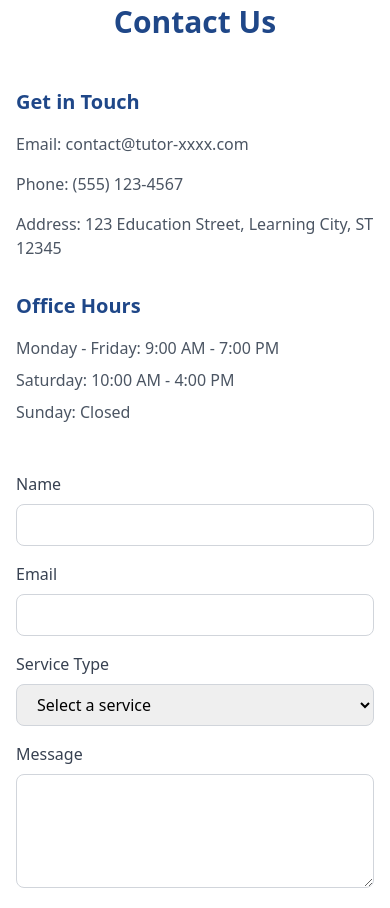
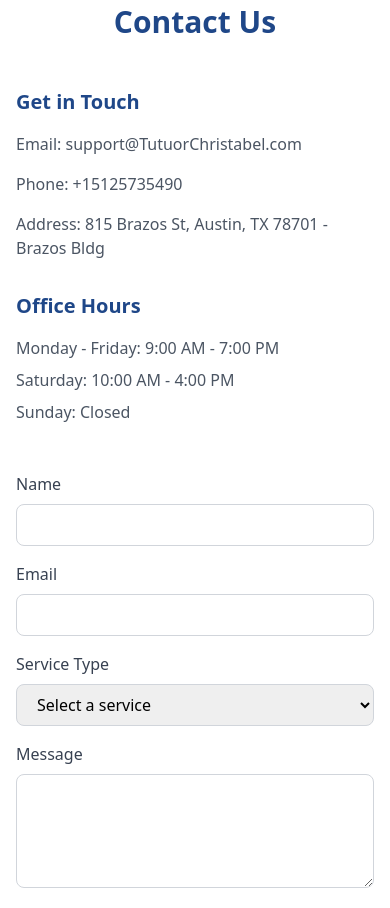
Before and after one commit to Mwangea/Tutor-xxxx, a React (Vite) app: page / in a window 390 px wide. Shown: the part 7000-7908 px from the top of the page. Built offline with nearby package versions, Linux system fonts and the light colour scheme.

Commit message:
fix: address and phone number

```diff
--- a/src/App.tsx
+++ b/src/App.tsx
@@ -25,9 +25,9 @@ function App() {
             <div>
               <h3 className="text-xl font-semibold mb-4 text-[#1F4788]">Get in Touch</h3>
               <div className="space-y-4 text-gray-600">
-                <p>Email: contact@tutor-xxxx.com</p>
-                <p>Phone: (555) 123-4567</p>
-                <p>Address: 123 Education Street, Learning City, ST 12345</p>
+                <p>Email: support@TutuorChristabel.com</p>
+                <p>Phone: +15125735490</p>
+                <p>Address: 815 Brazos St, Austin, TX 78701 - Brazos Bldg</p>
               </div>
               <div className="mt-8">
                 <h3 className="text-xl font-semibold mb-4 text-[#1F4788]">Office Hours</h3>
--- a/src/components/Header.tsx
+++ b/src/components/Header.tsx
@@ -1,4 +1,4 @@
-import React, { useState } from 'react';
+import  { useState } from 'react';
 import { BookOpen, Menu, X, Facebook, Twitter, Instagram, Linkedin } from 'lucide-react';
 
 export default function Header() {
```
